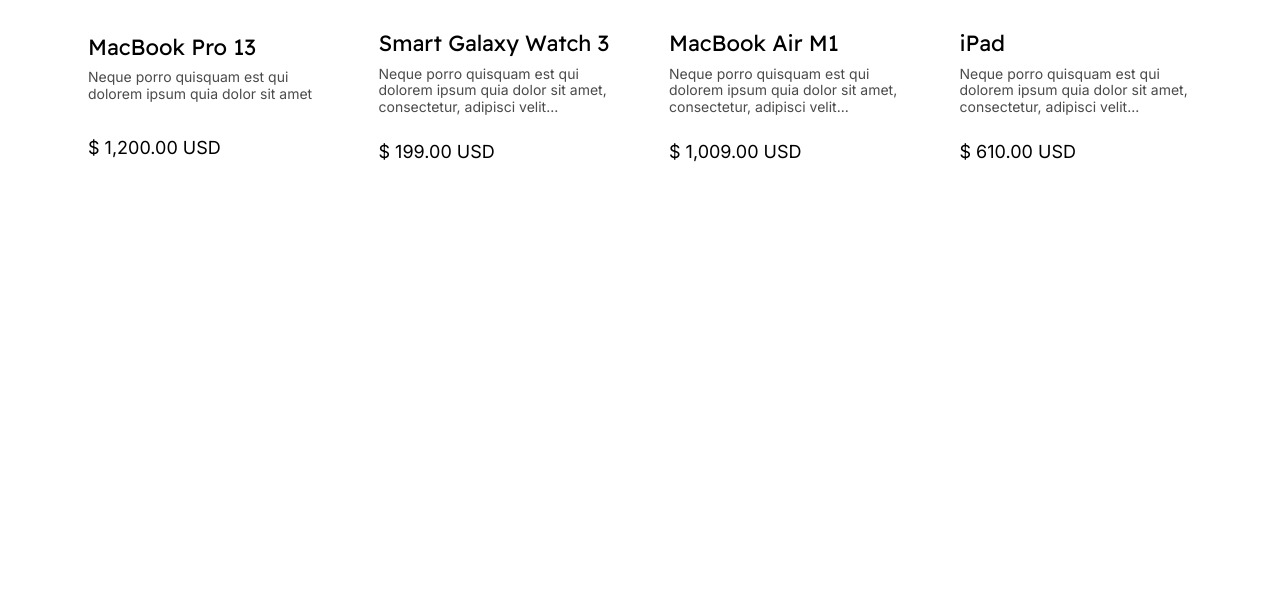
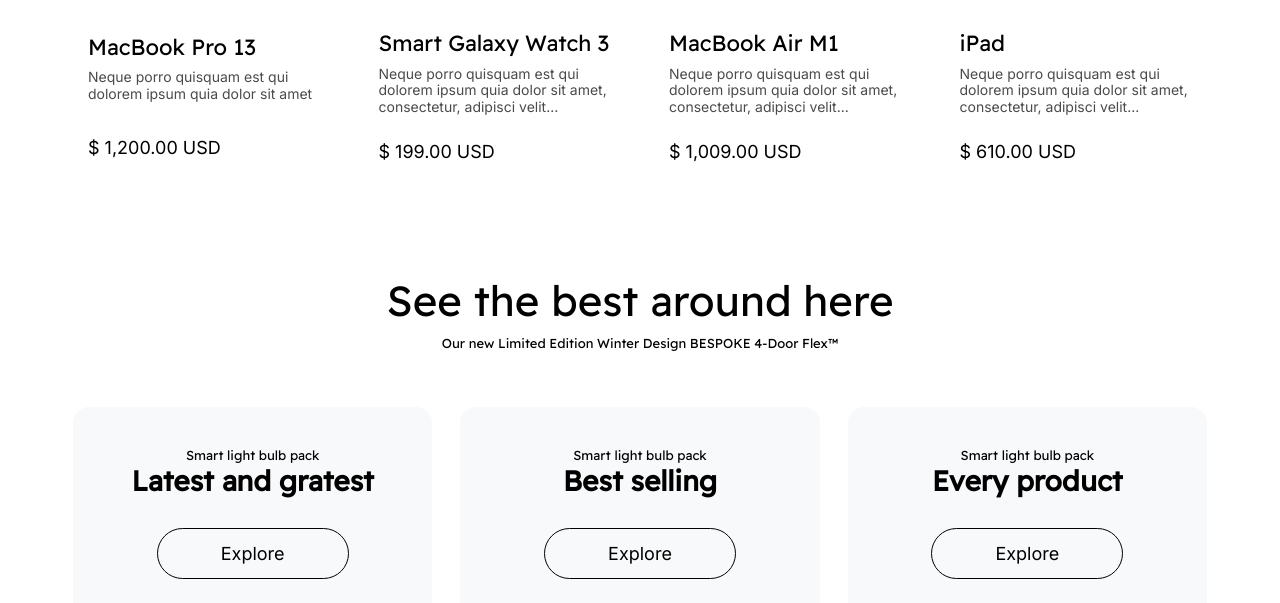
Before and after one commit to soulcather/California-shop, a plain HTML site: page index.html in a window 1280 px wide. Shown: the part 2015-2618 px from the top of the page. Before the commit the page ends 2255 px from the top, so only its background shows below. Drawn offline with nearby package versions, Linux system fonts and the light colour scheme.

Commit message:
Add best-products-section

```diff
--- a/index.html
+++ b/index.html
@@ -278,6 +278,68 @@
           </div>
         </div>
       </section>
+
+      <section class="best-products-section">
+        <div class="container">
+          <h1 class="best-products-section__title">See the best around here</h1>
+          <p class="best-products-section__description">
+            Our new Limited Edition Winter Design BESPOKE 4-Door Flex™
+          </p>
+          <div class="best-products-section__card-container">
+            <div class="best-products-section__card-container-item">
+              <p
+                class="best-products-section__card-container-item__description"
+              >
+                Smart light bulb pack
+              </p>
+              <h3 class="best-products-section__card-container-item__title">
+                Latest and gratest
+              </h3>
+              <button
+                type="button"
+                class="best-products-section__card-container-item__btn"
+              >
+                Explore
+              </button>
+              <img src="./img/apple-watch.png" alt="" />
+            </div>
+            <div class="best-products-section__card-container-item">
+              <p
+                class="best-products-section__card-container-item__description"
+              >
+                Smart light bulb pack
+              </p>
+              <h3 class="best-products-section__card-container-item__title">
+                Best selling
+              </h3>
+              <button
+                type="button"
+                class="best-products-section__card-container-item__btn"
+              >
+                Explore
+              </button>
+              <img src="./img/laptop+phones.png" alt="" />
+            </div>
+            <div class="best-products-section__card-container-item">
+              <p
+                class="best-products-section__card-container-item__description"
+              >
+                Smart light bulb pack
+              </p>
+              <h3 class="best-products-section__card-container-item__title">
+                Every product
+              </h3>
+              <button
+                type="button"
+                class="best-products-section__card-container-item__btn"
+              >
+                Explore
+              </button>
+              <img src="./img/macbook+phone.png" alt="" />
+            </div>
+          </div>
+        </div>
+      </section>
     </main>
     <footer></footer>
 
--- /dev/null
+++ b/scss/layouts/_best-products-section.scss
@@ -0,0 +1,60 @@
+.best-products-section {
+  padding: 36px 0;
+
+  &__title {
+    font-size: 42px;
+    font-weight: 400;
+    text-align: center;
+    margin-bottom: 9px;
+  }
+
+  &__description {
+    font-size: 13px;
+    text-align: center;
+    margin-bottom: 56px;
+  }
+
+  &__card-container {
+    display: flex;
+    align-items: center;
+    justify-content: space-around;
+    gap: 28px;
+
+    &-item {
+      display: flex;
+      flex-direction: column;
+      align-items: center;
+      background-color: $bg-color-grey;
+      width: 413px;
+      height: 453px;
+      border-radius: 16px;
+      padding-top: 41px;
+
+      &__description {
+        font-size: 13px;
+      }
+
+      &__title {
+        font-size: 28px;
+        margin-bottom: 30px;
+      }
+
+      &__btn {
+        background-color: transparent;
+        font-size: 18px;
+        font-family: "Inter";
+        padding: 14px 63px;
+        border: 1px solid $color-black;
+        border-radius: 30px;
+        margin-bottom: 30px;
+        cursor: pointer;
+        transition: all 0.3s;
+
+        &:hover {
+          background-color: #fff;
+          box-shadow: 0 0 15px 1px $color-black;
+        }
+      }
+    }
+  }
+}
--- a/scss/main.scss
+++ b/scss/main.scss
@@ -8,3 +8,4 @@
 @import "./layouts/hero-section";
 @import "./layouts/categories-section";
 @import "./layouts/popular-items-section";
+@import "./layouts/best-products-section";
```
Also changed, not shown: css/main.css, css/main.min.css, 2 other files.
